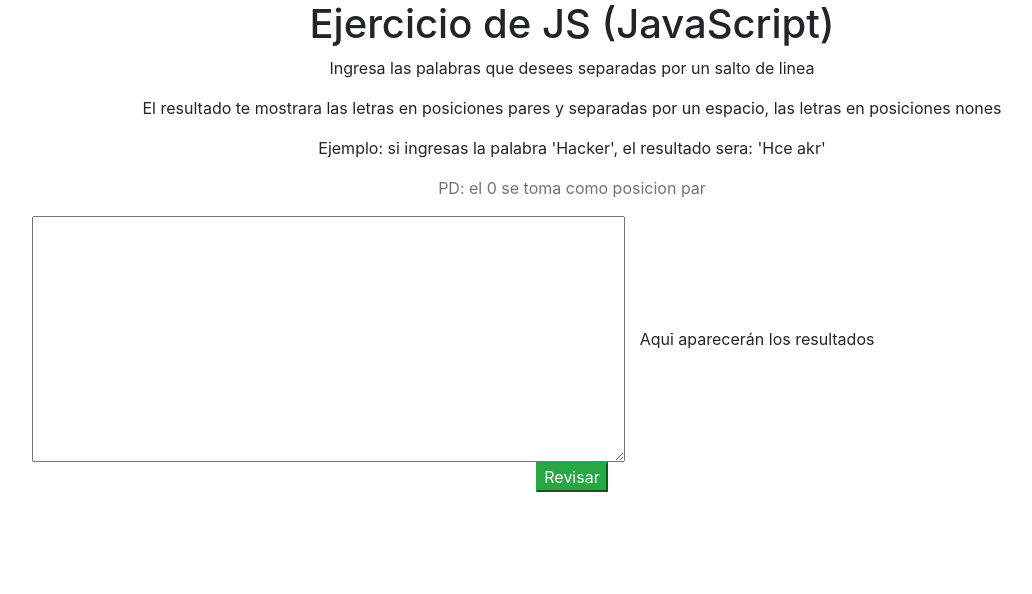
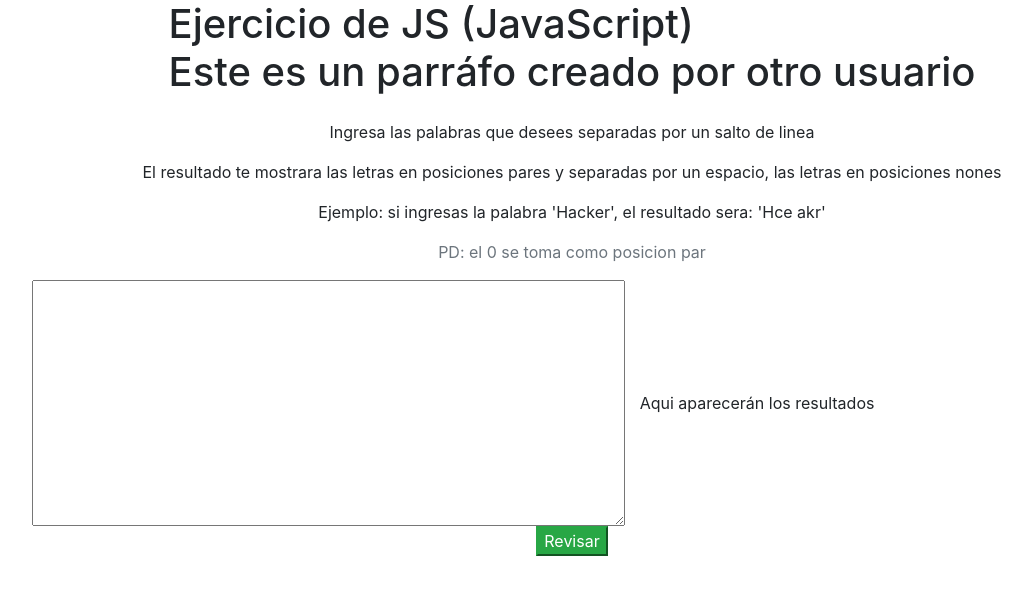
Before and after one commit to DanielAros/js, a plain HTML site: page index.html in a window 1280 px wide. Shown: the whole page, without its empty margins (68-1100 px from the left). Drawn offline with nearby package versions, Linux system fonts and the light colour scheme.

Commit message:
*fix* Agregada una descripción
Agregamos un parráfo que definia una caracterisitca

```diff
--- a/index.html
+++ b/index.html
@@ -17,6 +17,7 @@
         <div class="container d-flex flex-column align-items-center justify-content-center">
             <h1 class="display4">
                 Ejercicio de JS (JavaScript)
+                <p> Este es un parráfo creado por otro usuario</p>
             </h1>
             <p>Ingresa las palabras que desees separadas por un salto de linea</p>
             <p>El resultado te mostrara las letras en posiciones pares y separadas por un espacio, las letras en posiciones
```
